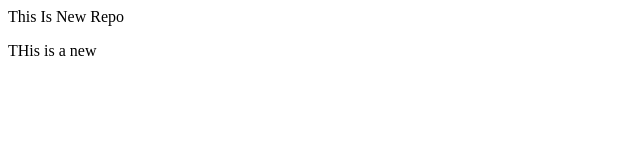
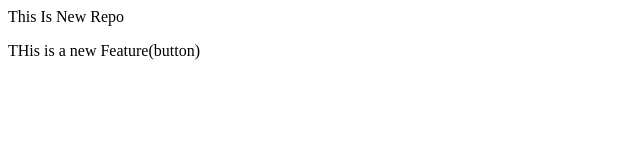
Before and after one commit to patelgarv9094/Localrepo, a plain HTML site: page index.html in a window 1280 px wide. Shown: the whole page, without its empty margins (0-640 px from the left). Drawn offline with Linux system fonts and the light colour scheme.

```diff
--- a/index.html
+++ b/index.html
@@ -1,2 +1,2 @@
 <p>This Is New Repo</p>
-<p> THis is a new </p>
+<p> THis is a new Feature(button)</p>
```
